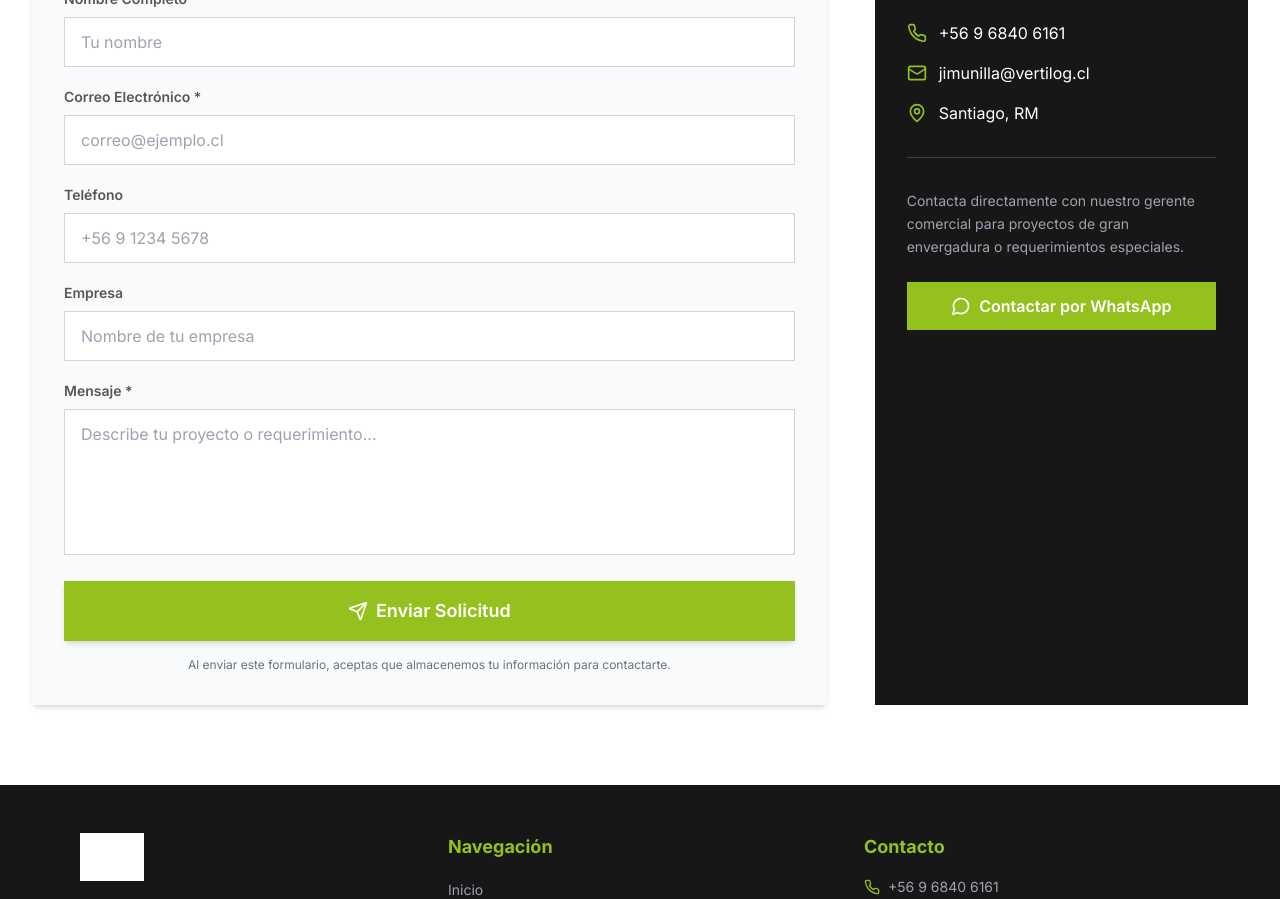
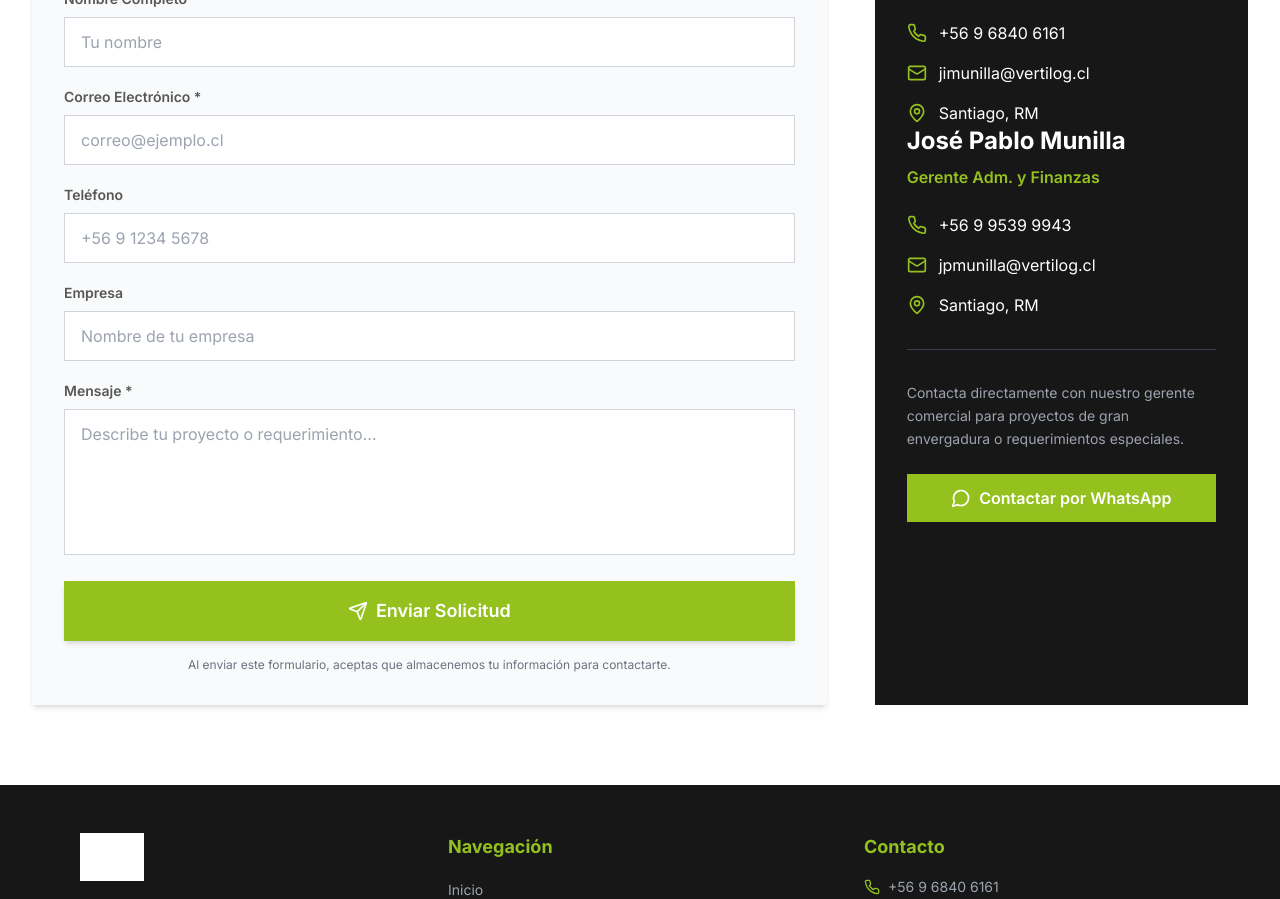
Before and after one commit to quadraturechile/vertilog, a Next.js app: page / in a window 1280 px wide. Shown: the part 4260-5159 px from the top of the page. Built offline with nearby package versions, Linux system fonts and the light colour scheme; no server answers; grey boxes are pictures that could not be loaded.

Commit message:
Update contact-section.tsx

```diff
--- a/app/components/contact-section.tsx
+++ b/app/components/contact-section.tsx
@@ -140,6 +140,28 @@ export default function ContactSection() {
               </div>
             </div>
 
+            <h3 className="text-2xl font-bold mb-2">José Pablo Munilla</h3>
+            <p className="text-[#95C11F] font-semibold mb-6">Gerente Adm. y Finanzas</p>
+
+            <div className="space-y-4">
+              <div className="flex items-center gap-3">
+                <Phone className="w-5 h-5 text-[#95C11F]" />
+                <a href="tel:+56995399943" className="hover:text-[#95C11F] transition-colors">
+                  +56 9 9539 9943
+                </a>
+              </div>
+              <div className="flex items-center gap-3">
+                <Mail className="w-5 h-5 text-[#95C11F]" />
+                <a href="mailto:jpmunilla@vertilog.cl" className="hover:text-[#95C11F] transition-colors break-all">
+                  jpmunilla@vertilog.cl
+                </a>
+              </div>
+              <div className="flex items-center gap-3">
+                <MapPin className="w-5 h-5 text-[#95C11F]" />
+                <span>Santiago, RM</span>
+              </div>
+            </div>
+
             <div className="mt-8 pt-8 border-t border-gray-700">
               <p className="text-sm text-gray-400 leading-relaxed">
                 Contacta directamente con nuestro gerente comercial para proyectos de gran envergadura
```
